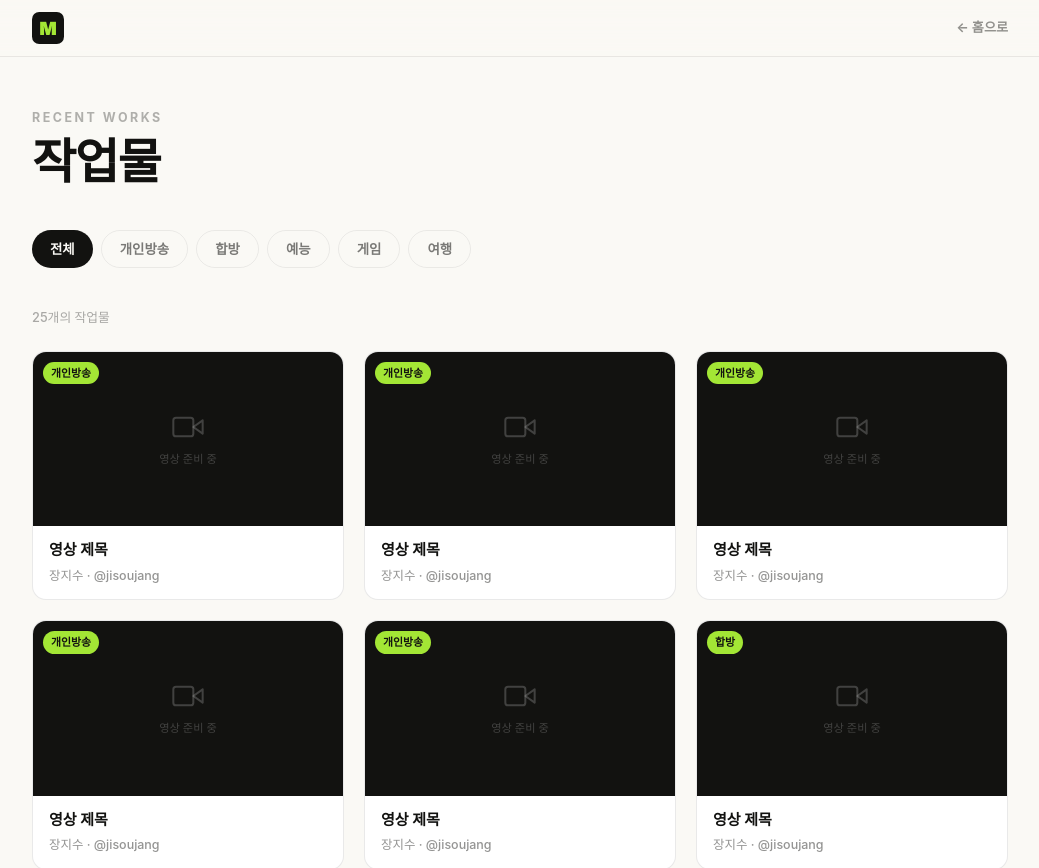
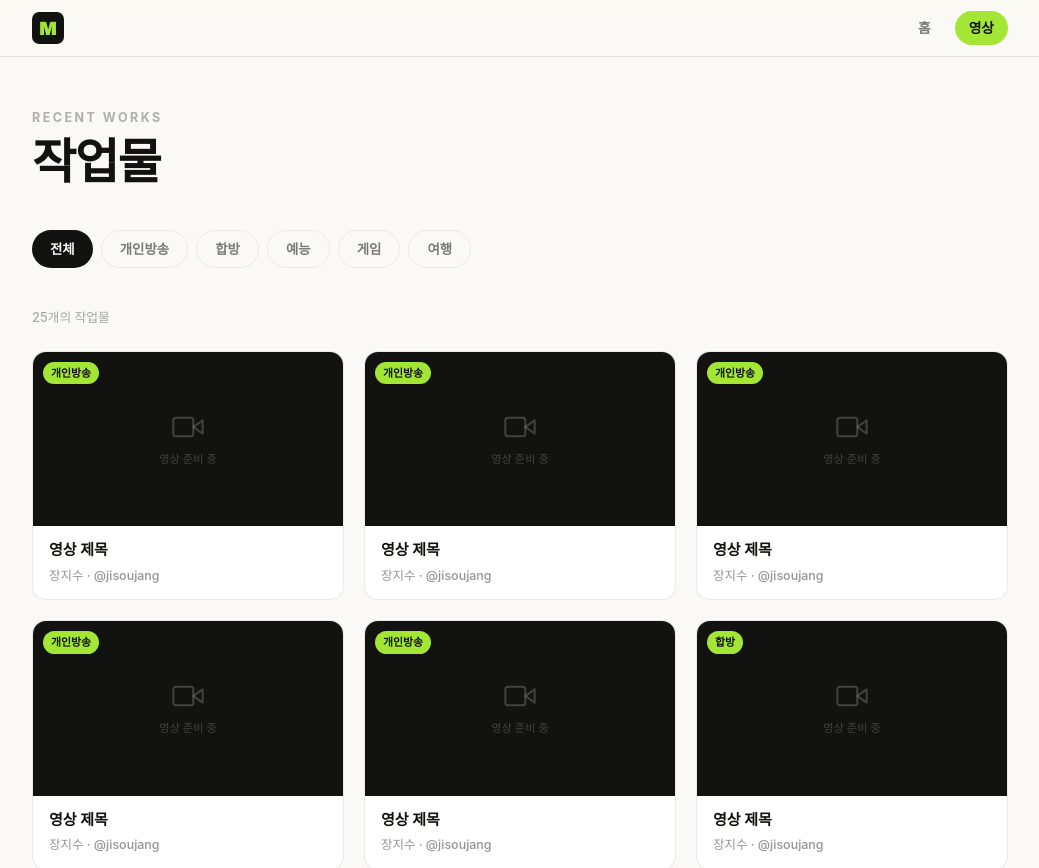
Before and after one commit to brightpants97-tech/mjeans-portfolio, a Next.js app: page /works in a window 1280 px wide. Shown: the top 868 px of the page, without its empty margins (120-1159 px from the left). Built offline with nearby package versions, Linux system fonts and the light colour scheme; a small style sheet from the web is missing; a web font is replaced by a local one.

Commit message:
nav: 영상 페이지에도 홈/영상 네비게이션 적용 (홈페이지와 동일 스타일)

```diff
--- a/app/works/WorksClient.tsx
+++ b/app/works/WorksClient.tsx
@@ -136,18 +136,53 @@ export default function WorksClient() {
           height: '56px', display: 'flex', alignItems: 'center',
           justifyContent: 'space-between', gap: '16px',
         }}>
-          <a href="/" style={{ textDecoration: 'none', display: 'flex', alignItems: 'center' }} title="홈으로">
+          <a href="/" style={{ textDecoration: 'none', display: 'flex', alignItems: 'center', flexShrink: 0 }} title="홈으로">
             <svg width="32" height="32" viewBox="0 0 80 80" xmlns="http://www.w3.org/2000/svg">
               <rect width="80" height="80" rx="18" fill="#121210"/>
               <text x="40" y="57" textAnchor="middle" fontFamily="'Paperlogy','Arial Black',sans-serif" fontWeight="900" fontSize="48" fill="#a3e635">M</text>
             </svg>
           </a>
-          <a href="/" style={{
-            fontSize: '0.82rem', fontWeight: 700,
-            color: TEXT, opacity: 0.45, textDecoration: 'none',
-          }}>
-            ← 홈으로
-          </a>
+
+          <nav style={{ display: 'flex', gap: 'clamp(4px,1.4vw,10px)' }}>
+            <a
+              href="/"
+              style={{
+                fontSize: '0.86rem',
+                fontWeight: 800,
+                whiteSpace: 'nowrap',
+                textDecoration: 'none',
+                display: 'flex',
+                alignItems: 'center',
+                padding: '7px 14px',
+                borderRadius: '999px',
+                color: TEXT,
+                background: 'transparent',
+                opacity: 0.55,
+                transition: 'background 0.15s, opacity 0.15s, color 0.15s',
+              }}
+            >
+              홈
+            </a>
+            <a
+              href="/works"
+              style={{
+                fontSize: '0.86rem',
+                fontWeight: 800,
+                whiteSpace: 'nowrap',
+                textDecoration: 'none',
+                display: 'flex',
+                alignItems: 'center',
+                padding: '7px 14px',
+                borderRadius: '999px',
+                color: '#121210',
+                background: ACCENT,
+                opacity: 1,
+                transition: 'background 0.15s, opacity 0.15s, color 0.15s',
+              }}
+            >
+              영상
+            </a>
+          </nav>
         </div>
       </header>
 
```
